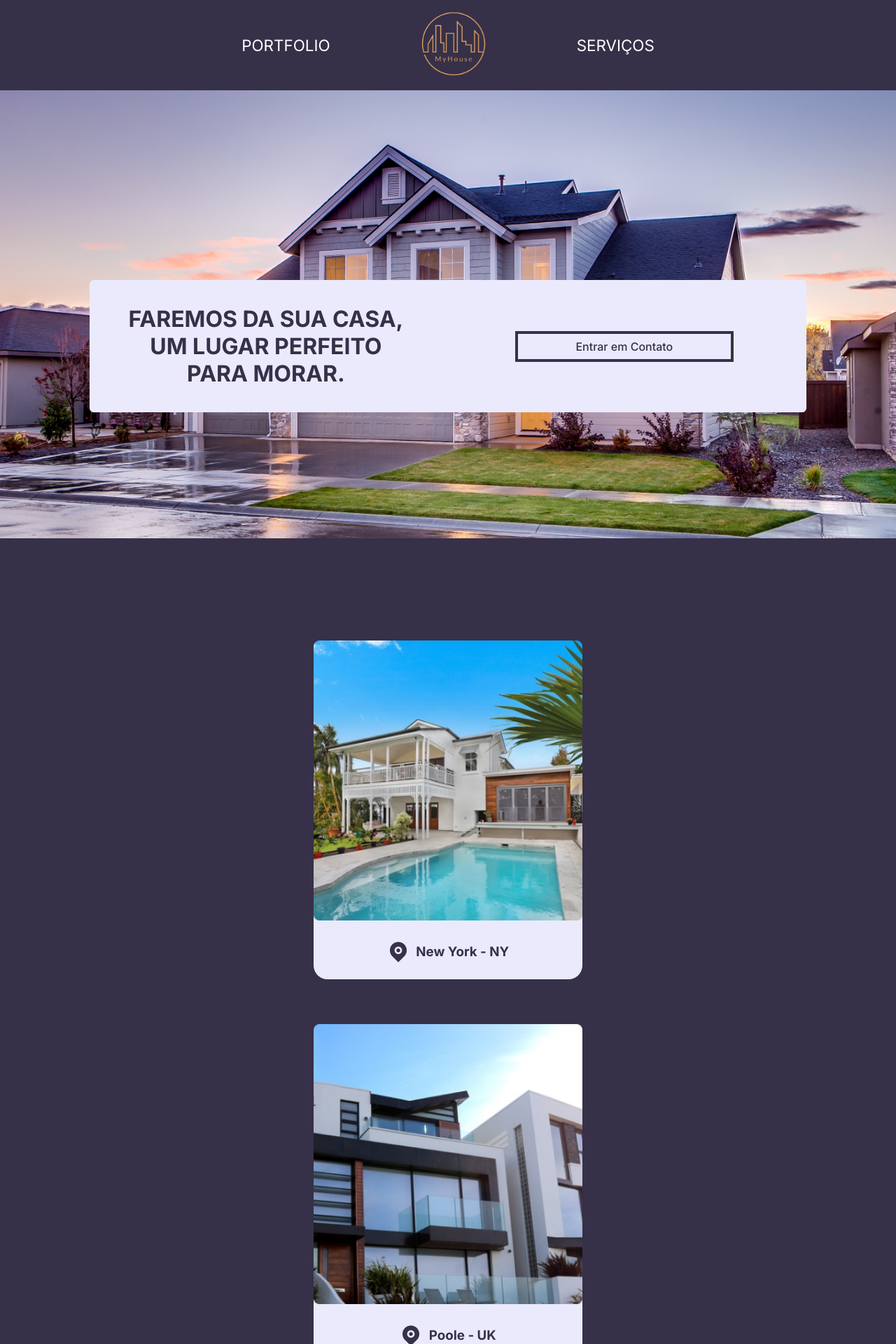
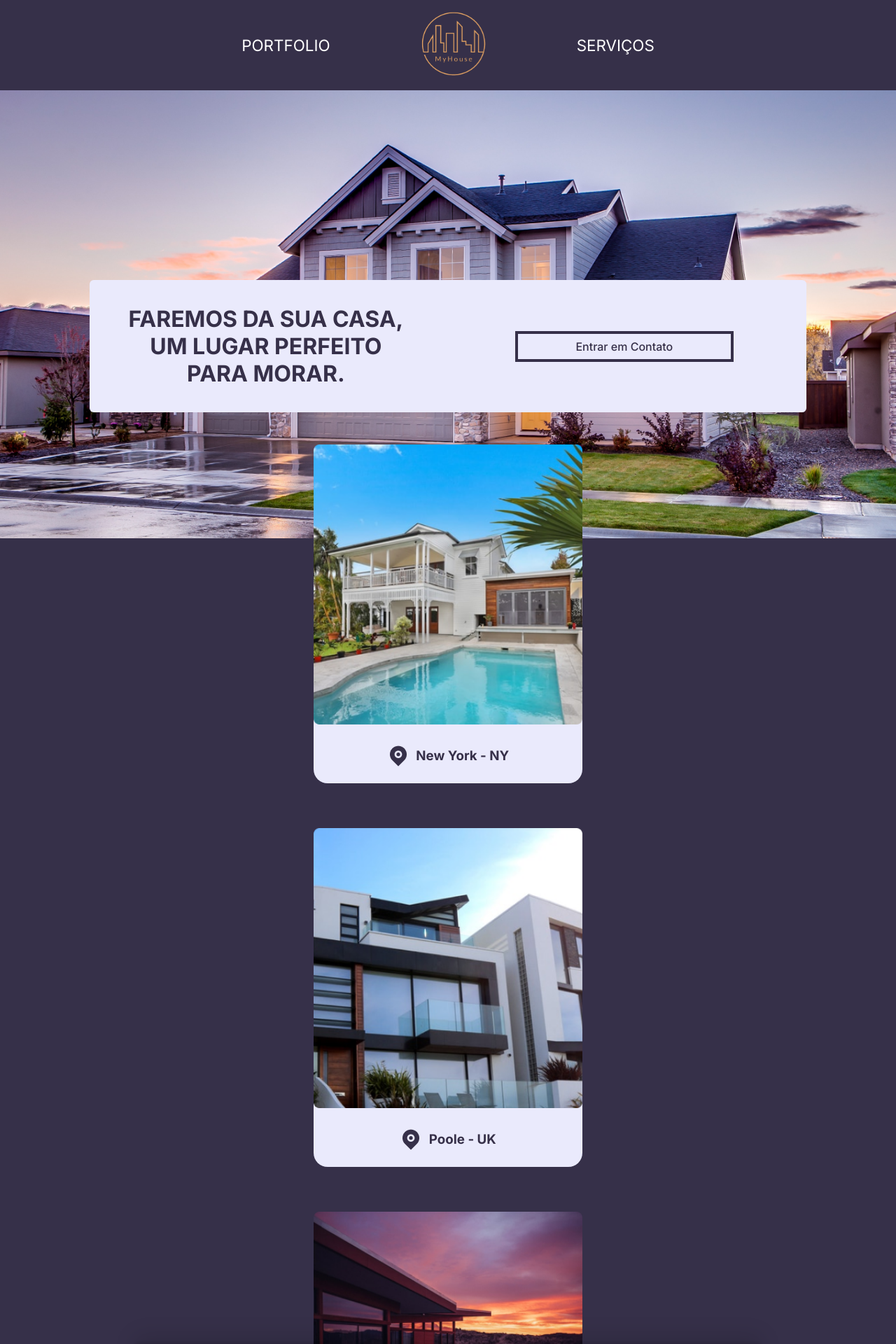
Before and after one commit to Theus03/myhouse, a Next.js app: page / in a window 1280 px wide. Shown: the top 1920 px of the page at 70% size. Built offline with nearby package versions, Linux system fonts and the light colour scheme.

Commit message:
Tetando resolver bug na responsividade da aplicação.

```diff
--- a/src/components/Sevices.tsx
+++ b/src/components/Sevices.tsx
@@ -3,7 +3,6 @@
 import Button from '@/components/Button';
 
 export default function Services() {
-
     const handleClickChangeService = (idTarget: String, e: React.MouseEvent<HTMLDivElement>) => {
         let elementServiceActive = document.querySelector('.service.active') as HTMLElement;
         elementServiceActive?.classList.remove('active');
--- a/src/styles/globals.css
+++ b/src/styles/globals.css
@@ -346,6 +346,19 @@ footer > span {
     font-size: 1.3rem;
 }
 
+@media (max-height: 800px){
+    .container-portfolio {
+        height: 160vh !important;
+    }
+    .box-services {
+        top: 240% !important;
+    }
+
+    footer {
+        top: 330% !important;
+    }
+}
+
 @media (max-width: 1920px) {
     .container-img > img {
         width: 24rem;
```
